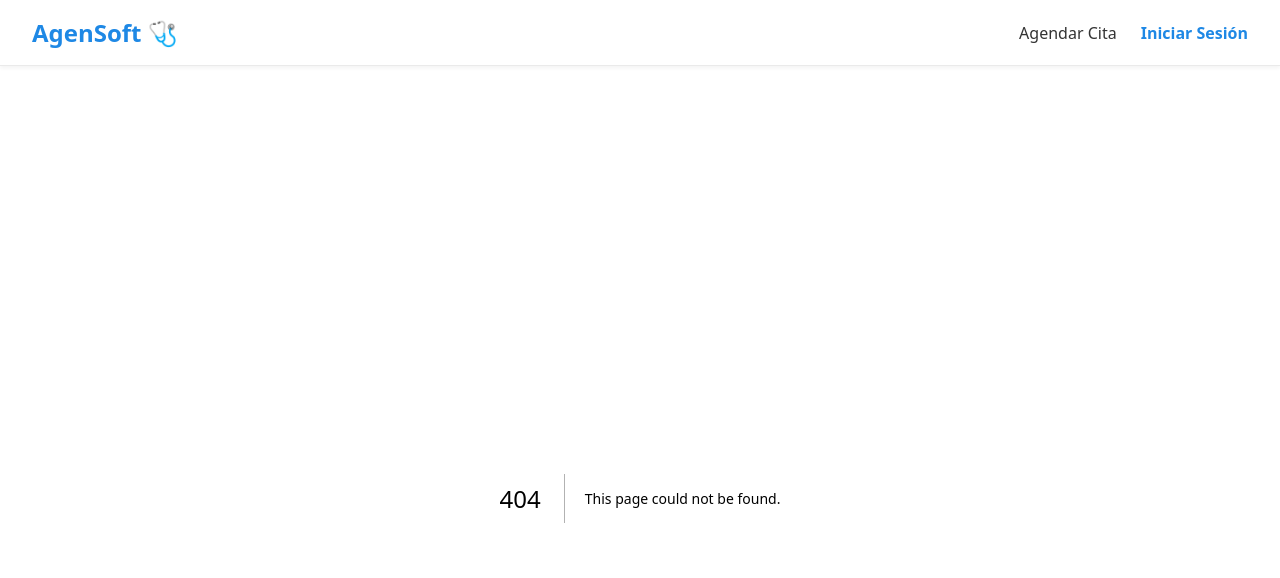
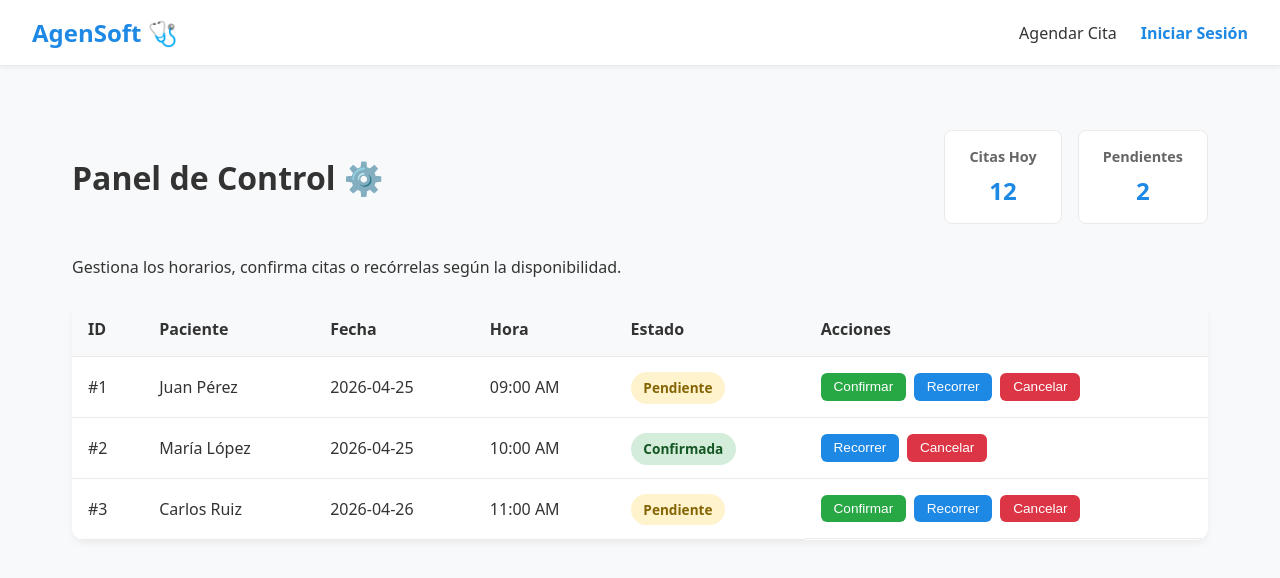
Before and after one commit to EdwarDa2/AgenSoft-frontend, a Next.js app: page /admin in a window 1280 px wide. Before the commit this address had no page. Shown: the top 578 px of the page. Built offline with nearby package versions, Linux system fonts and the light colour scheme.

Commit message:
feat(admin): crear dashboard y tabla interactiva de gestion de citas

```diff
--- /dev/null
+++ b/src/app/admin/page.module.css
@@ -0,0 +1,44 @@
+.adminContainer {
+  padding: 2rem;
+  max-width: 1200px;
+  margin: 0 auto;
+}
+
+.header {
+  display: flex;
+  justify-content: space-between;
+  align-items: center;
+  margin-bottom: 2rem;
+}
+
+.title {
+  color: #333;
+  margin: 0;
+  font-size: 2rem;
+}
+
+.stats {
+  display: flex;
+  gap: 1rem;
+}
+
+.statCard {
+  background: white;
+  padding: 1rem 1.5rem;
+  border-radius: 8px;
+  border: 1px solid #eaeaea;
+  text-align: center;
+}
+
+.statCard h4 {
+  margin: 0;
+  color: #666;
+  font-size: 0.9rem;
+}
+
+.statCard p {
+  margin: 0.5rem 0 0 0;
+  font-size: 1.5rem;
+  font-weight: bold;
+  color: #1e88e5;
+}
--- /dev/null
+++ b/src/app/admin/page.tsx
@@ -0,0 +1,26 @@
+import CitasTable from "../../components/admin/CitasTable";
+import styles from "./page.module.css";
+
+export default function AdminDashboard() {
+  return (
+    <div className={styles.adminContainer}>
+      <div className={styles.header}>
+        <h1 className={styles.title}>Panel de Control ⚙️</h1>
+        <div className={styles.stats}>
+          <div className={styles.statCard}>
+            <h4>Citas Hoy</h4>
+            <p>12</p>
+          </div>
+          <div className={styles.statCard}>
+            <h4>Pendientes</h4>
+            <p>2</p>
+          </div>
+        </div>
+      </div>
+
+      <p>Gestiona los horarios, confirma citas o recórrelas según la disponibilidad.</p>
+
+      <CitasTable />
+    </div>
+  );
+}
--- /dev/null
+++ b/src/components/admin/CitasTable.module.css
@@ -0,0 +1,64 @@
+.tableContainer {
+  width: 100%;
+  overflow-x: auto;
+  background: white;
+  border-radius: 12px;
+  box-shadow: 0 4px 6px rgba(0,0,0,0.05);
+  margin-top: 1.5rem;
+}
+
+.table {
+  width: 100%;
+  border-collapse: collapse;
+  text-align: left;
+}
+
+.table th, .table td {
+  padding: 1rem;
+  border-bottom: 1px solid #eaeaea;
+}
+
+.table th {
+  background-color: #f8f9fa;
+  font-weight: 600;
+  color: #333;
+}
+
+.table tr:hover {
+  background-color: #fdfdfd;
+}
+
+/* Etiquetas de Estado */
+.badge {
+  padding: 0.4rem 0.8rem;
+  border-radius: 20px;
+  font-size: 0.85rem;
+  font-weight: bold;
+}
+
+.badgePendiente { background: #fff3cd; color: #856404; }
+.badgeConfirmada { background: #d4edda; color: #155724; }
+.badgeCancelada { background: #f8d7da; color: #721c24; }
+.badgeRecorrida { background: #cce5ff; color: #004085; }
+
+/* Botones de Acción */
+.actions {
+  display: flex;
+  gap: 0.5rem;
+}
+
+.btn {
+  padding: 0.4rem 0.8rem;
+  border: none;
+  border-radius: 6px;
+  font-size: 0.85rem;
+  cursor: pointer;
+  transition: opacity 0.2s;
+  color: white;
+  font-weight: 500;
+}
+
+.btn:hover { opacity: 0.8; }
+.btnConfirmar { background-color: #28a745; }
+.btnRecorrer { background-color: #1e88e5; }
+.btnCancelar { background-color: #dc3545; }
--- /dev/null
+++ b/src/components/admin/CitasTable.tsx
@@ -0,0 +1,82 @@
+"use client"; // Es interactivo, así que corre del lado del cliente
+
+import { useState } from 'react';
+import styles from './CitasTable.module.css';
+
+// Datos simulados (Mocks)
+const MOCK_CITAS = [
+  { id: 1, paciente: "Juan Pérez", fecha: "2026-04-25", hora: "09:00 AM", estado: "Pendiente" },
+  { id: 2, paciente: "María López", fecha: "2026-04-25", hora: "10:00 AM", estado: "Confirmada" },
+  { id: 3, paciente: "Carlos Ruiz", fecha: "2026-04-26", hora: "11:00 AM", estado: "Pendiente" },
+];
+
+export default function CitasTable() {
+  // Usamos estado para poder modificar la vista cuando des clic a los botones
+  const [citas, setCitas] = useState(MOCK_CITAS);
+
+  const cambiarEstado = (id: number, nuevoEstado: string) => {
+    setCitas(citas.map(cita =>
+      cita.id === id ? { ...cita, estado: nuevoEstado } : cita
+    ));
+    // Aquí es donde Carlos conectará su endpoint PUT /api/v1/citas/:id
+  };
+
+  const getBadgeClass = (estado: string) => {
+    switch (estado) {
+      case 'Pendiente': return styles.badgePendiente;
+      case 'Confirmada': return styles.badgeConfirmada;
+      case 'Cancelada': return styles.badgeCancelada;
+      case 'Recorrida': return styles.badgeRecorrida;
+      default: return '';
+    }
+  };
+
+  return (
+    <div className={styles.tableContainer}>
+      <table className={styles.table}>
+        <thead>
+          <tr>
+            <th>ID</th>
+            <th>Paciente</th>
+            <th>Fecha</th>
+            <th>Hora</th>
+            <th>Estado</th>
+            <th>Acciones</th>
+          </tr>
+        </thead>
+        <tbody>
+          {citas.map((cita) => (
+            <tr key={cita.id}>
+              <td>#{cita.id}</td>
+              <td>{cita.paciente}</td>
+              <td>{cita.fecha}</td>
+              <td>{cita.hora}</td>
+              <td>
+                <span className={`${styles.badge} ${getBadgeClass(cita.estado)}`}>
+                  {cita.estado}
+                </span>
+              </td>
+              <td className={styles.actions}>
+                {cita.estado === 'Pendiente' && (
+                  <button onClick={() => cambiarEstado(cita.id, 'Confirmada')} className={`${styles.btn} ${styles.btnConfirmar}`}>
+                    Confirmar
+                  </button>
+                )}
+                {cita.estado !== 'Cancelada' && (
+                  <button onClick={() => alert('Aquí abriremos un modal para elegir la nueva hora')} className={`${styles.btn} ${styles.btnRecorrer}`}>
+                    Recorrer
+                  </button>
+                )}
+                {cita.estado !== 'Cancelada' && (
+                  <button onClick={() => cambiarEstado(cita.id, 'Cancelada')} className={`${styles.btn} ${styles.btnCancelar}`}>
+                    Cancelar
+                  </button>
+                )}
+              </td>
+            </tr>
+          ))}
+        </tbody>
+      </table>
+    </div>
+  );
+}
```
